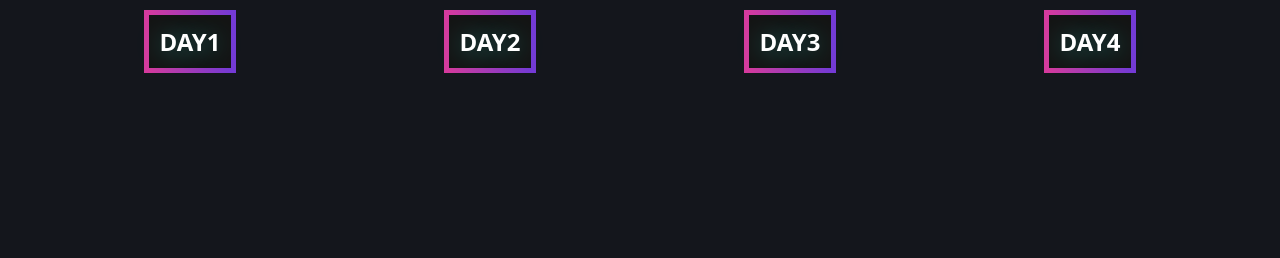
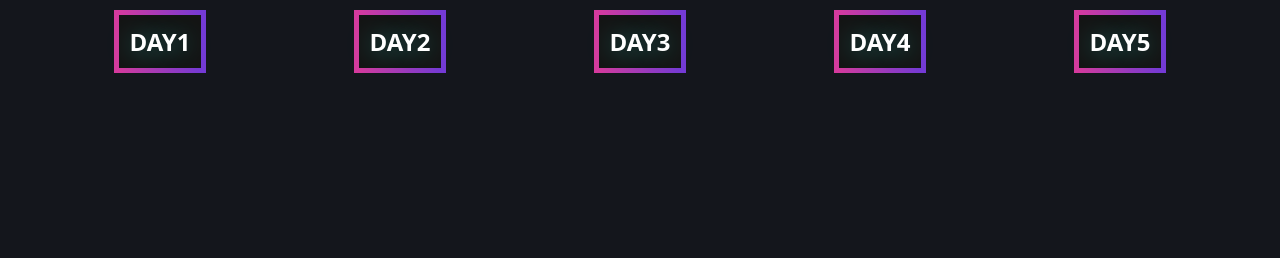
Before and after one commit to luiz1gustavo2/7DaysOfCode, a website: page index.html in a window 1280 px wide. Shown: the top 258 px of the page. Drawn offline with Linux system fonts and the light colour scheme.

Commit message:
Adicionando link do Day5

```diff
--- a/index.html
+++ b/index.html
@@ -124,6 +124,7 @@
     <button  class="navLink border-gradient border-gradient-purple"><a href="Day2/Day2.html">DAY2</a></button>
     <button  class="navLink border-gradient border-gradient-purple"><a href="Day3/Day3.html">DAY3</a></button>
     <button  class="navLink border-gradient border-gradient-purple"><a href="Day4/Day4.html">DAY4</a></button>
+    <button  class="navLink border-gradient border-gradient-purple"><a href="Day5/Day5.html">DAY5</a></button>
   </header>
 
   <div class="container">
```
